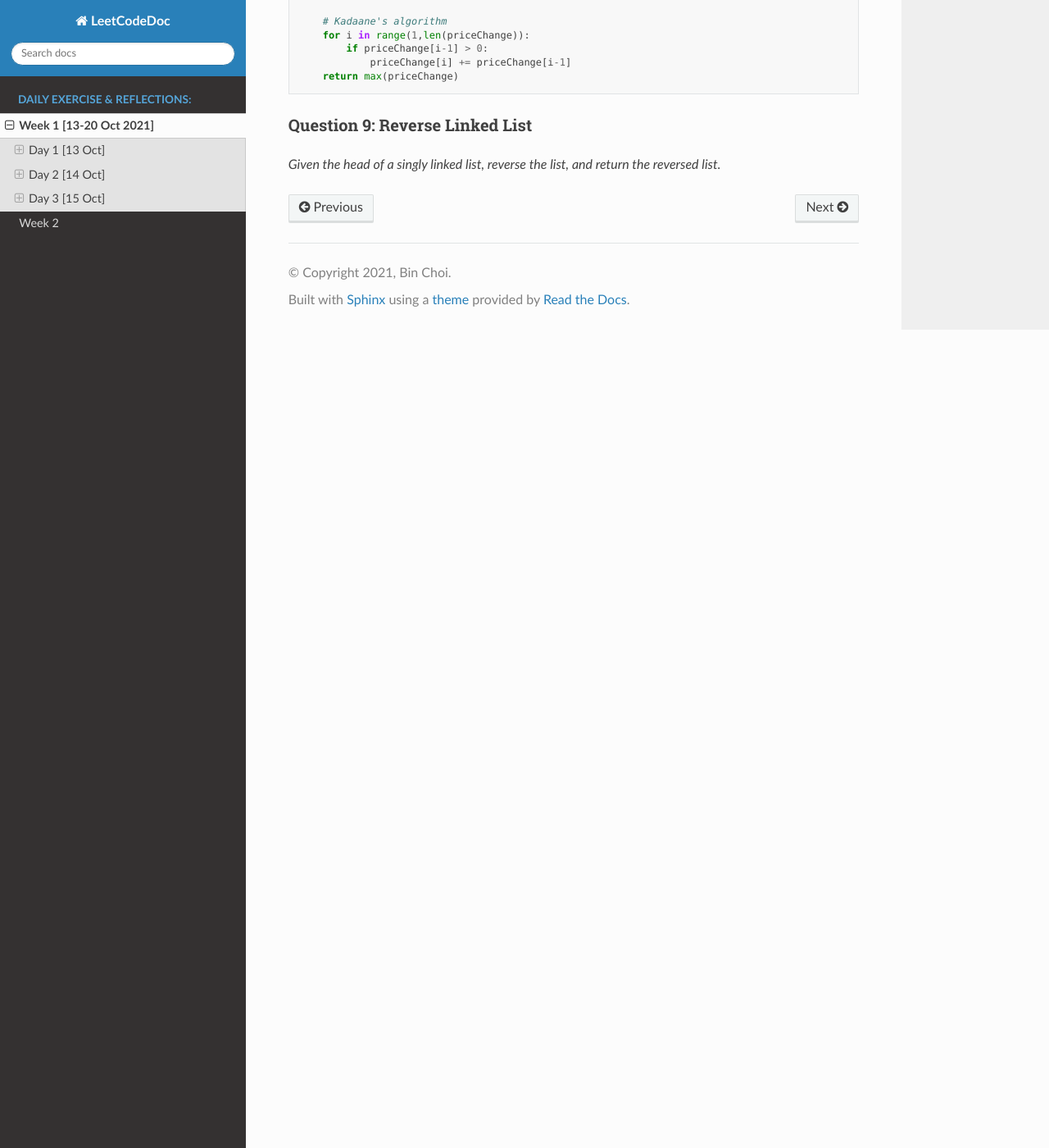
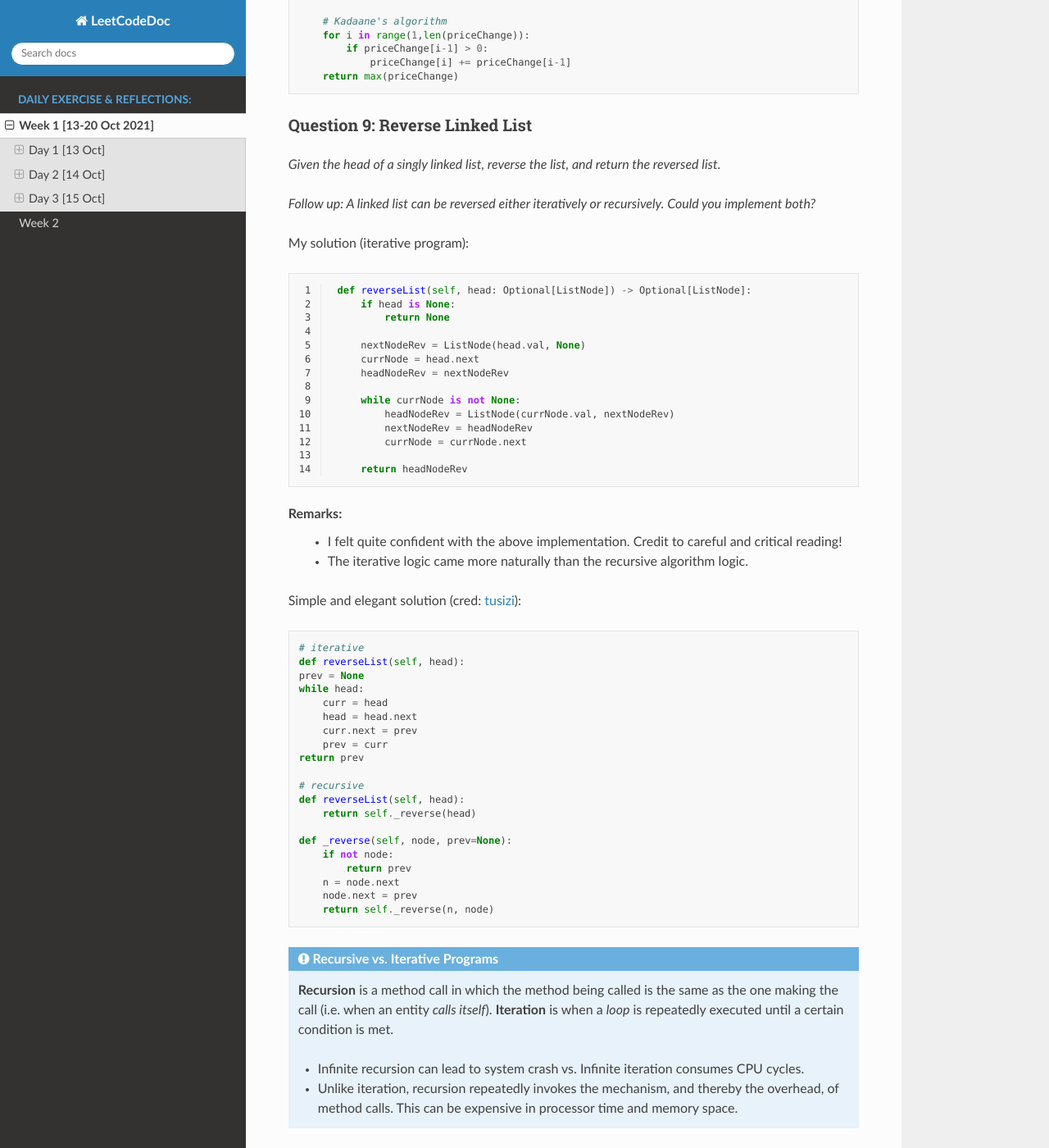
Before and after one commit to binchoi/dsa-blog, a Sphinx documentation site: the page built from docs/source/week1.rst, in a window 1280 px wide and 1400 px high, scrolled down 8381 px. Shown: the whole window at 82% size. Built offline with Sphinx 7.4.7 and the Read the Docs theme 2.0.0, drawn with Linux system fonts in a browser that asks for light colours.

Commit message:
day 3 pt.2

```diff
--- a/docs/source/index.rst
+++ b/docs/source/index.rst
@@ -5,6 +5,11 @@
 
 Welcome to Bin's LeetCode Learning Notebook!
 ========================================================
+
+The rules are simple: minimum 3 LeetCode questions per day. I will use this website to document the lessons
+learned along the way.
+
+**First Goal:** 100 continuous days of leetcode practice (300+ questions!)
 
 .. toctree::
    :maxdepth: 2
--- a/docs/source/week1.rst
+++ b/docs/source/week1.rst
@@ -415,3 +415,64 @@ Using Kadane's algorithm (adapted)::
 Question 9: Reverse Linked List
 -------------------------------------
 *Given the head of a singly linked list, reverse the list, and return the reversed list.*
+
+*Follow up: A linked list can be reversed either iteratively or recursively. Could you implement both?*
+
+My solution (iterative program):
+
+.. code-block:: python
+   :linenos:
+
+    def reverseList(self, head: Optional[ListNode]) -> Optional[ListNode]:
+        if head is None:
+            return None
+
+        nextNodeRev = ListNode(head.val, None)
+        currNode = head.next
+        headNodeRev = nextNodeRev
+
+        while currNode is not None:
+            headNodeRev = ListNode(currNode.val, nextNodeRev)
+            nextNodeRev = headNodeRev
+            currNode = currNode.next
+
+        return headNodeRev
+
+Remarks:
+ * I felt quite confident with the above implementation.
+   Credit to careful and critical reading!
+ * The iterative logic came more naturally than the recursive algorithm logic.
+
+Simple and elegant solution (cred: `tusizi <https://leetcode.com/problems/reverse-linked-list/discuss/58127/Python-Iterative-and-Recursive-Solution>`_)::
+
+    # iterative
+    def reverseList(self, head):
+    prev = None
+    while head:
+        curr = head
+        head = head.next
+        curr.next = prev
+        prev = curr
+    return prev
+
+    # recursive
+    def reverseList(self, head):
+        return self._reverse(head)
+
+    def _reverse(self, node, prev=None):
+        if not node:
+            return prev
+        n = node.next
+        node.next = prev
+        return self._reverse(n, node)
+
+
+.. admonition:: Recursive vs. Iterative Programs
+
+    **Recursion** is a method call in which the method being called is the same as the one
+    making the call (i.e. when an entity *calls itself*). **Iteration** is when a *loop* is
+    repeatedly executed until a certain condition is met.
+
+    * Infinite recursion can lead to system crash vs. Infinite iteration consumes CPU cycles.
+    * Unlike iteration, recursion repeatedly invokes the mechanism, and thereby the overhead,
+      of method calls. This can be expensive in processor time and memory space.
```
Also changed, not shown: 5 other files.
